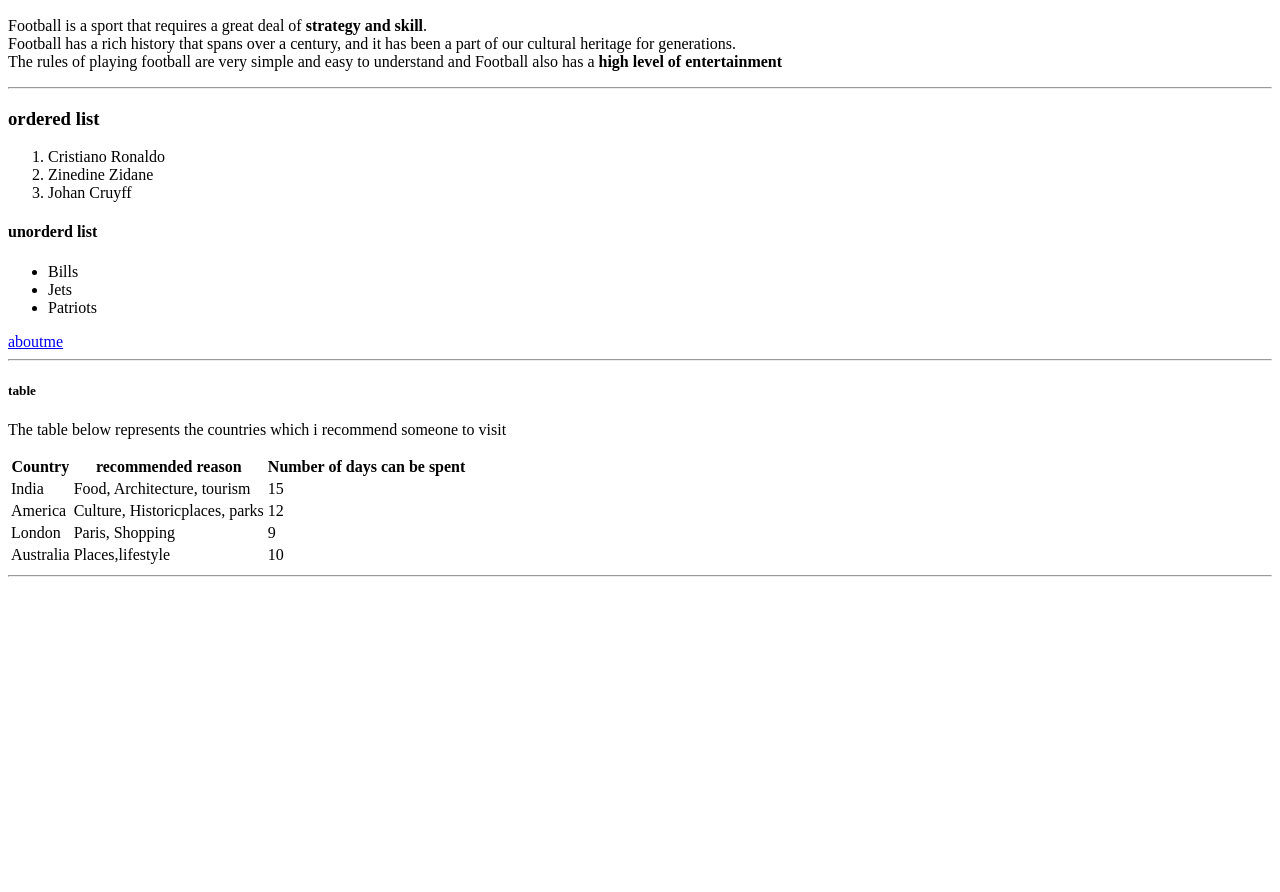
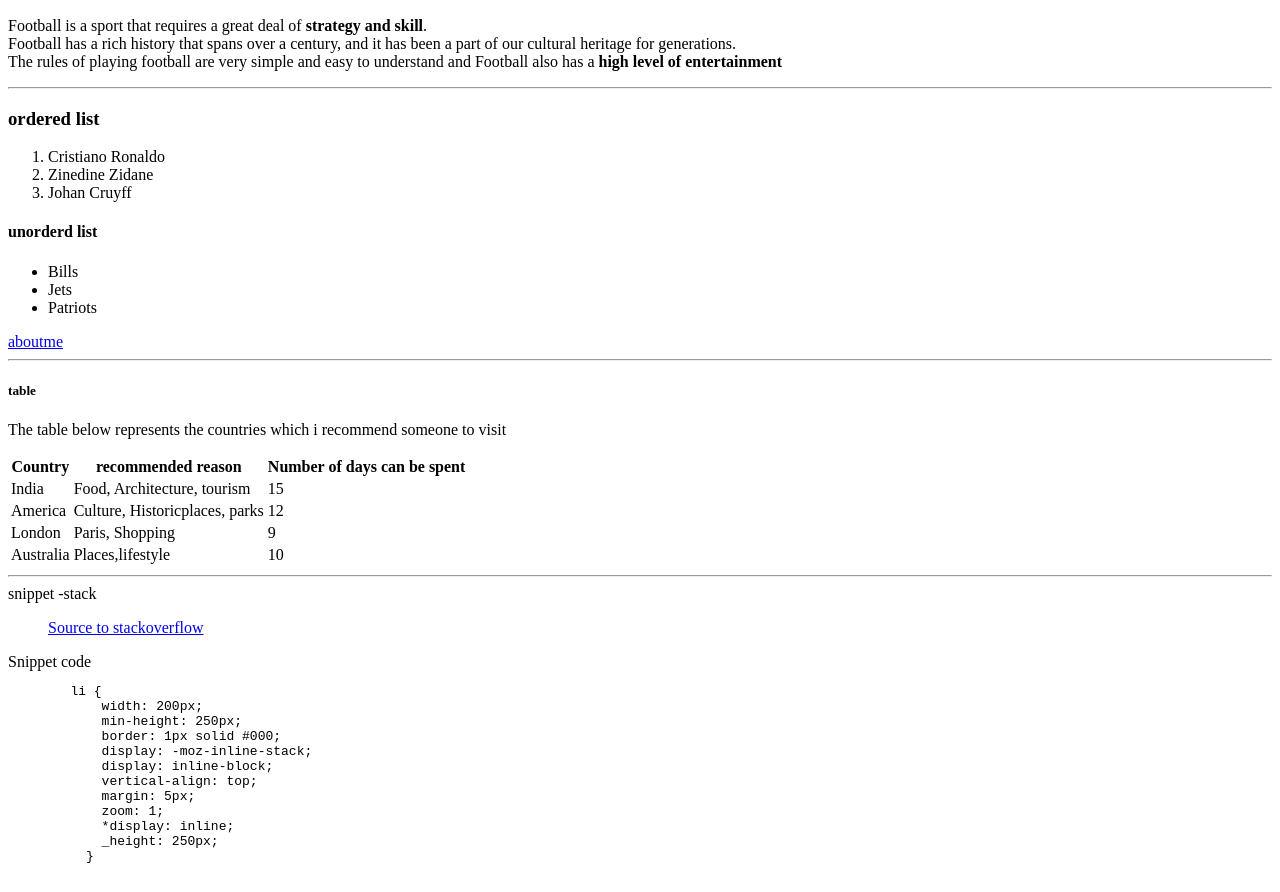
Before and after one commit to 44-563-Web-Apps-S23/44563-webapps-assignment-3-Nikitha78, a plain HTML site: page index.html in a window 1280 px wide. Shown: the part 110-1002 px from the top of the page. Before the commit the page ends 800 px from the top, so only its background shows below. Drawn offline with Linux system fonts and the light colour scheme.

Commit message:
Code has been added

```diff
--- a/index.html
+++ b/index.html
@@ -71,3 +71,26 @@ The rules of playing football are very simple and easy to understand and Footbal
         </tr>
     </table>
     <hr>
+    <hr6>snippet -stack</hr6>
+    <blockquote cite="https://stackoverflow.com/questions/18705451/cross-browser-inline-block-alignment>
+        How to Truncate String with Ellipsis?
+        <br>
+        <a href="https://stackoverflow.com/questions/18705451/cross-browser-inline-block-alignment">Source to stackoverflow
+        </a>
+    </blockquote>
+    <h7> Snippet code</h7>
+    <pre>
+        li {
+            width: 200px;
+            min-height: 250px;
+            border: 1px solid #000;
+            display: -moz-inline-stack;
+            display: inline-block;
+            vertical-align: top;
+            margin: 5px;
+            zoom: 1;
+            *display: inline;
+            _height: 250px;
+          }
+        </pre>
+    </body>
```
